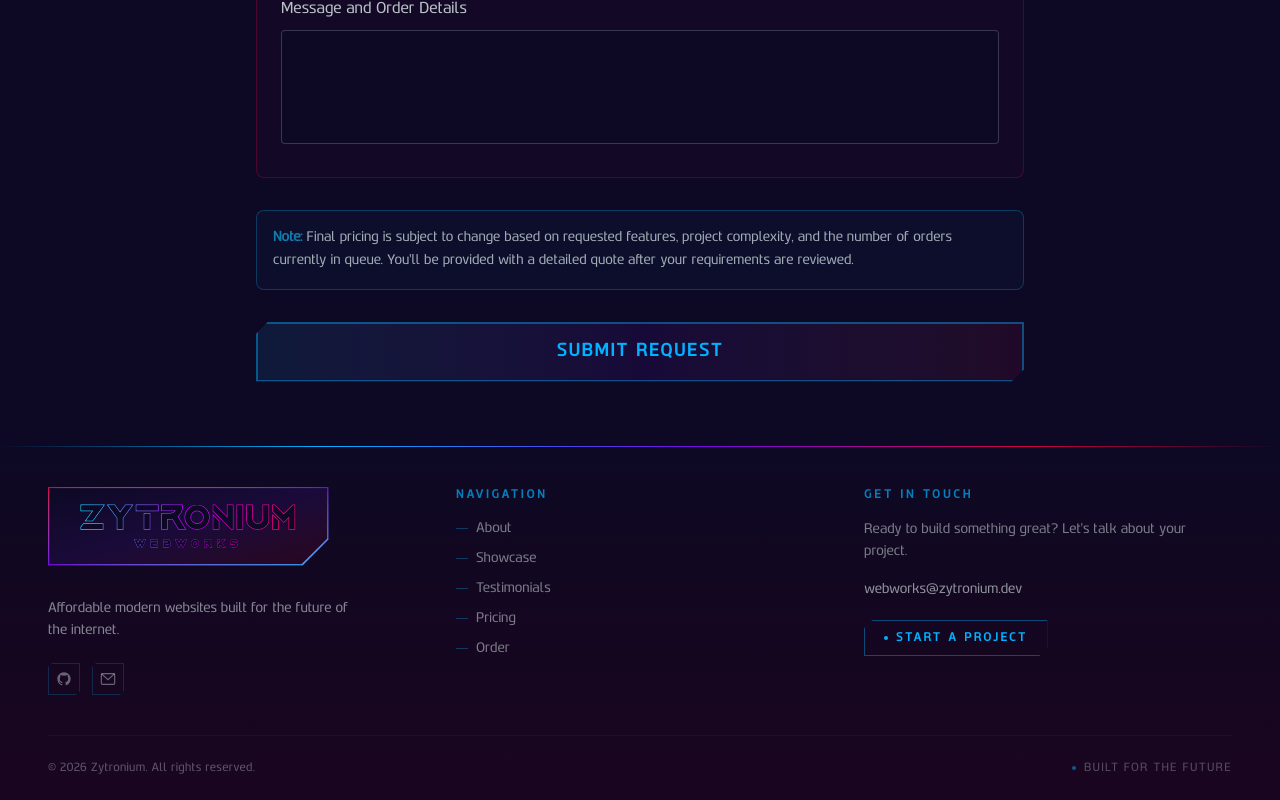
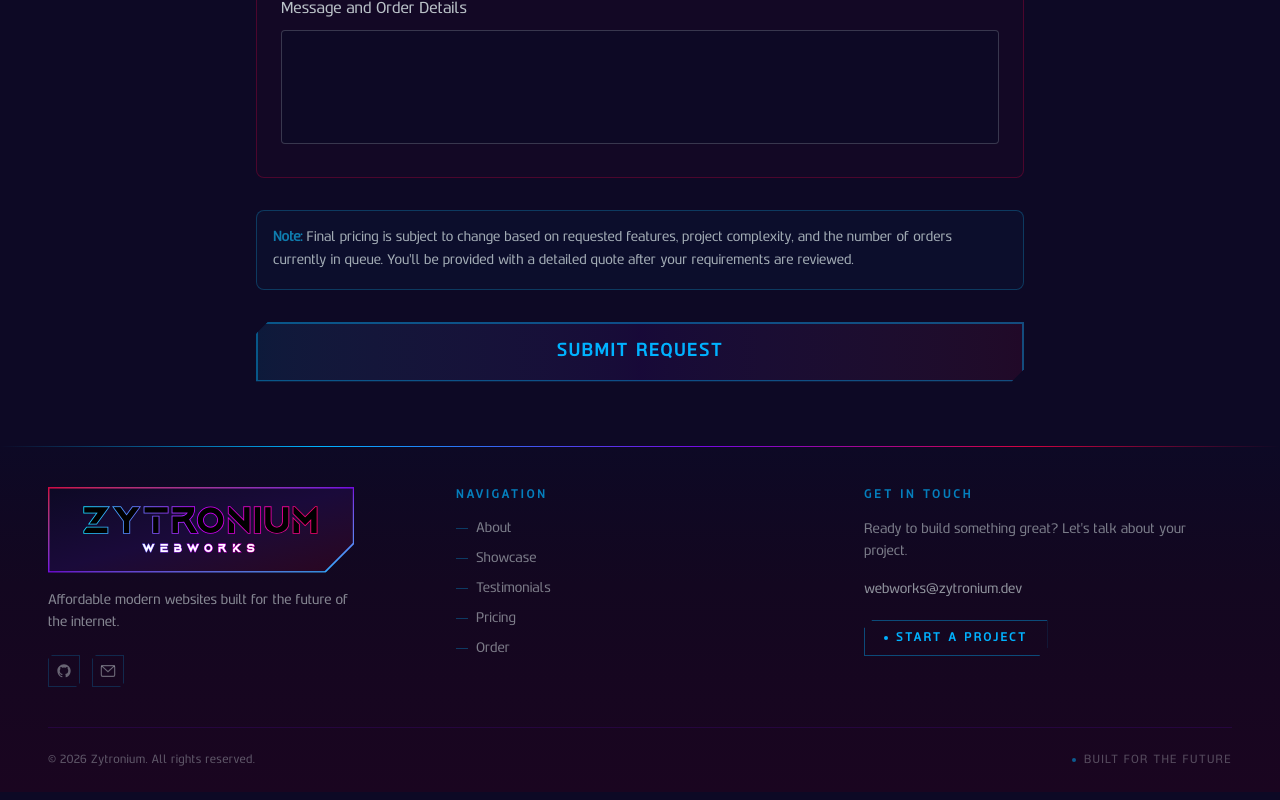
Before and after one commit to Zytronium/zytronium_webworks, a Next.js app: page /order in a window 1280 px wide. Shown: the part 1684-2484 px from the top of the page. Built offline with nearby package versions, Linux system fonts and the light colour scheme.

Commit message:
Adjust Footer logo scaling and update LogoLarge color fills for better contrast and readability

```diff
--- a/src/components/Footer.tsx
+++ b/src/components/Footer.tsx
@@ -52,7 +52,7 @@ export default function Footer() {
 
                         {/* Column 1 — Logo + tagline */}
                         <div className="sm:col-span-2 lg:col-span-1">
-                            <div className="scale-[0.55] origin-top-left -mb-8">
+                            <div className="scale-[0.8] sm:scale-[0.6] origin-top-left -mb-2 sm:-mb-10">
                                 <LogoLarge />
                             </div>
                             <p className="text-foreground/55 text-sm leading-relaxed max-w-xs">
--- a/src/components/LogoLarge.tsx
+++ b/src/components/LogoLarge.tsx
@@ -26,7 +26,7 @@ export default function LogoLarge() {
                                 fontSize="180"
                                 fontWeight="400"
                                 letterSpacing="0.03em"
-                                fill="black"
+                                fill="white"
                                 stroke="white"
                                 strokeWidth="8"
                                 paintOrder="stroke"
@@ -41,7 +41,7 @@ export default function LogoLarge() {
                                 fontSize="56"
                                 fontWeight="400"
                                 letterSpacing="0.45em"
-                                fill="black"
+                                fill="white"
                                 stroke="white"
                                 strokeWidth="4"
                                 paintOrder="stroke"
@@ -61,7 +61,7 @@ export default function LogoLarge() {
                         fontSize="180"
                         fontWeight="400"
                         letterSpacing="0.03em"
-                        fill="currentColor"
+                        fill="black"
                     >
                         Zytronium
                     </text>
@@ -74,7 +74,7 @@ export default function LogoLarge() {
                         fontSize="56"
                         fontWeight="400"
                         letterSpacing="0.45em"
-                        fill="currentColor"
+                        fill="white"
                     >
                         WebWorks
                     </text>
```
